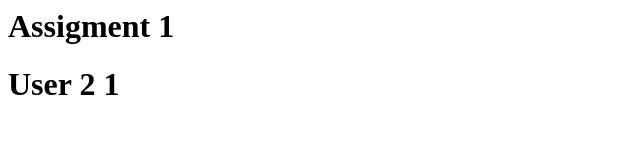
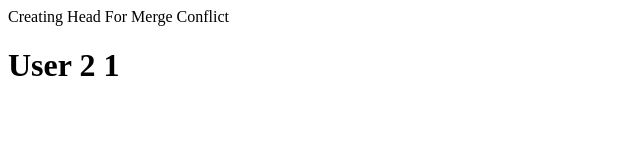
Before and after one commit to mohdashad/bitspilani, a plain HTML site: page index.html in a window 1280 px wide. Shown: the whole page, without its empty margins (0-640 px from the left). Drawn offline with Linux system fonts and the light colour scheme.

Commit message:
header added

```diff
--- a/index.html
+++ b/index.html
@@ -3,7 +3,7 @@
     <title>DevOps Assigment 1</title>
 </head>
 <body>
-    <h1>Assigment 1</h1>
-    <h1>User 2 1</h1>
+	<head>Creating Head For Merge Conflict</head>
+	<h1>User 2 1</h1>
 </body>
 </html>
```
